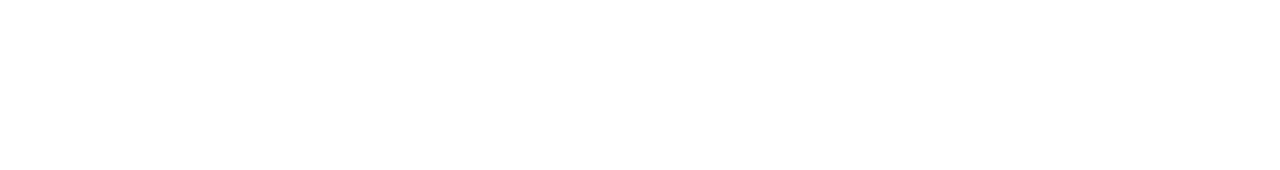
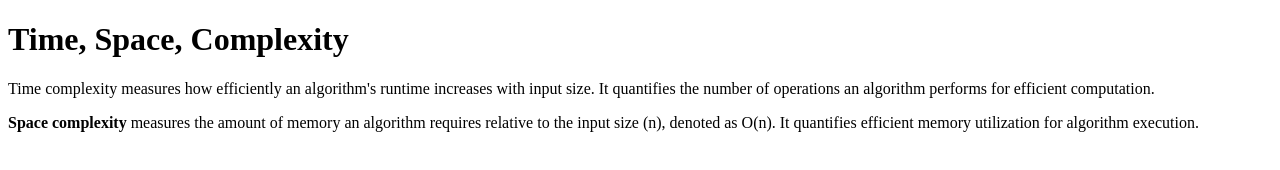
Before and after one commit to acciojob/time-and-space-complexity-JayantBaghel, a website: page main.html in a window 1280 px wide. Drawn offline with Linux system fonts and the light colour scheme.

Commit message:
created a submission

```diff
--- a/main.html
+++ b/main.html
@@ -1,16 +1,21 @@
 <!DOCTYPE html>
-
-<html>
-
-<head>
-	<link rel="stylesheet" href="styles.css">
-</head>
-
-<body>
-	<!-- the entire body must be written by student -->
-    <script type="text/javascript" src="./script.js">
-</script>
-
-</body>
-
+<html lang="en">
+  <head>
+    <meta charset="UTF-8" />
+    <meta name="viewport" content="width=device-width, initial-scale=1.0" />
+    <title>Document</title>
+  </head>
+  <body>
+    <h1>Time, Space, Complexity</h1>
+    <p>
+      Time complexity measures how efficiently an algorithm's runtime increases
+      with input size. It quantifies the number of operations an algorithm
+      performs for efficient computation.
+    </p>
+    <p>
+      <b>Space complexity</b> measures the amount of memory an algorithm
+      requires relative to the input size (n), denoted as O(n). It quantifies
+      efficient memory utilization for algorithm execution.
+    </p>
+  </body>
 </html>
```
